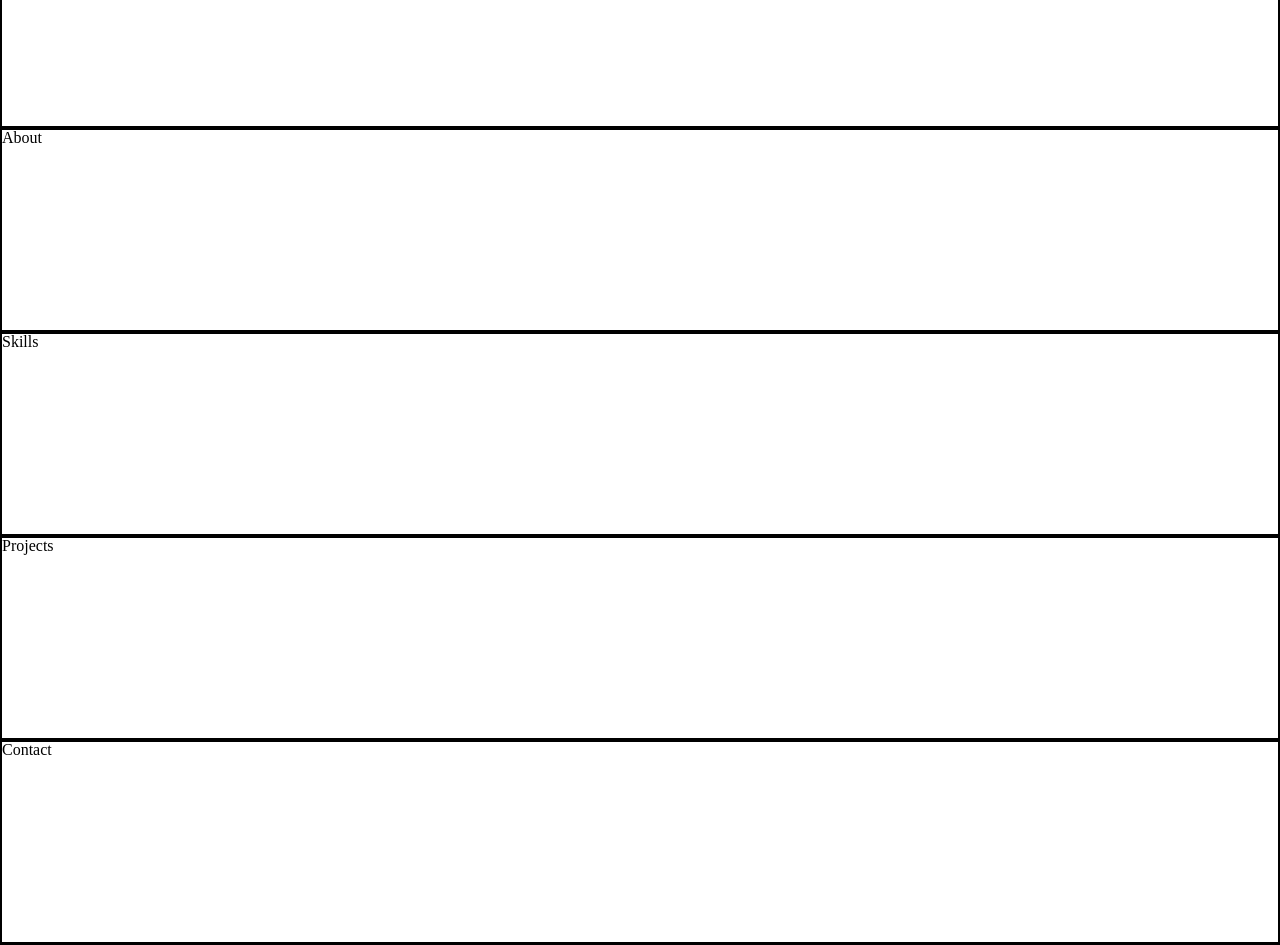
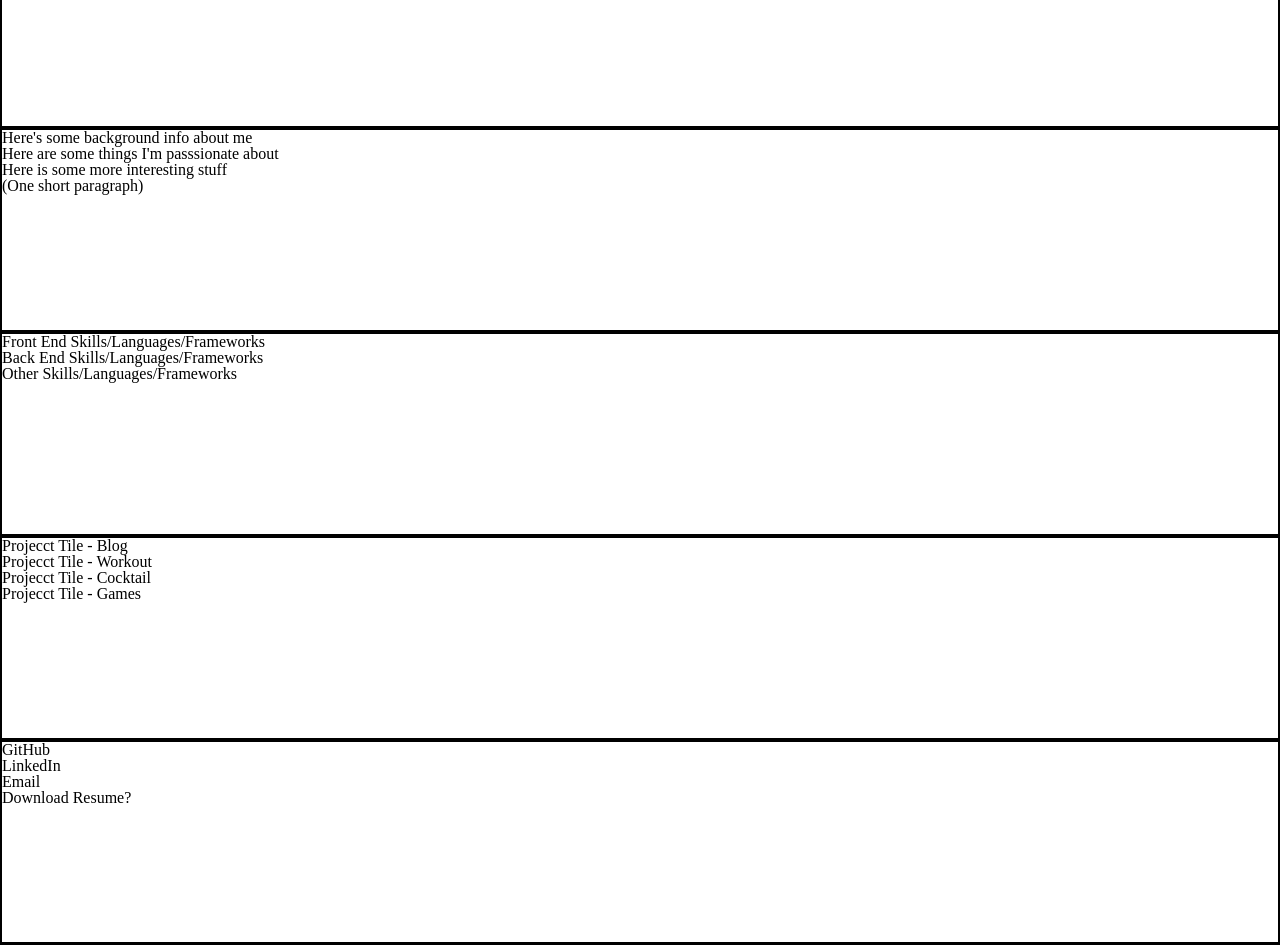
Before and after one commit to NBrennan26/nb-portfolio, a React (Create React App) app: page / in a window 1280 px wide. Shown: the part 280-1225 px from the top of the page. Built offline with nearby package versions, Linux system fonts and the light colour scheme.

Commit message:
Add template/placeholder info in containers

```diff
--- a/src/components/About.jsx
+++ b/src/components/About.jsx
@@ -1,6 +1,11 @@
 function About() {
   return (
-    <section className="about-cont" id="about">About</section>
+    <section className="about-cont" id="about">
+      <span>Here's some background info about me</span><br/>
+      <span>Here are some things I'm passsionate about</span><br/>
+      <span>Here is some more interesting stuff</span><br/>
+      <span>(One short paragraph)</span>
+    </section>
   )
 }
 
--- a/src/components/Contact.jsx
+++ b/src/components/Contact.jsx
@@ -1,6 +1,11 @@
 function Contact() {
   return (
-    <section className="contact-cont" id="contact">Contact</section>
+    <section className="contact-cont" id="contact">
+      <div>GitHub</div>
+      <div>LinkedIn</div>
+      <div>Email</div>
+      <div>Download Resume?</div>
+    </section>
   )
 }
 
--- a/src/components/Projects.jsx
+++ b/src/components/Projects.jsx
@@ -1,6 +1,11 @@
 function Projects() {
   return (
-    <section className="projects-cont" id="projects">Projects</section>
+    <section className="projects-cont" id="projects">
+      <div>Projecct Tile - Blog</div>
+      <div>Projecct Tile - Workout</div>
+      <div>Projecct Tile - Cocktail</div>
+      <div>Projecct Tile - Games</div>
+    </section>
   )
 }
 
--- a/src/components/Skills.jsx
+++ b/src/components/Skills.jsx
@@ -1,6 +1,10 @@
 function Skills() {
   return (
-    <section className="skills-cont" id="skills">Skills</section>
+    <section className="skills-cont" id="skills">
+      <div>Front End Skills/Languages/Frameworks</div>
+      <div>Back End Skills/Languages/Frameworks</div>
+      <div>Other Skills/Languages/Frameworks</div>
+    </section>
   )
 }
 
--- a/src/components/Welcome.jsx
+++ b/src/components/Welcome.jsx
@@ -1,6 +1,10 @@
 function Welcome() {
   return (
-    <section className="welcome-cont" id="welcome">Welcome</section>
+    <section className="welcome-cont" id="welcome">
+      <span>
+        Hey, I'm Nick - A full stack web developer
+      </span>
+    </section>
   )
 }
 
```
